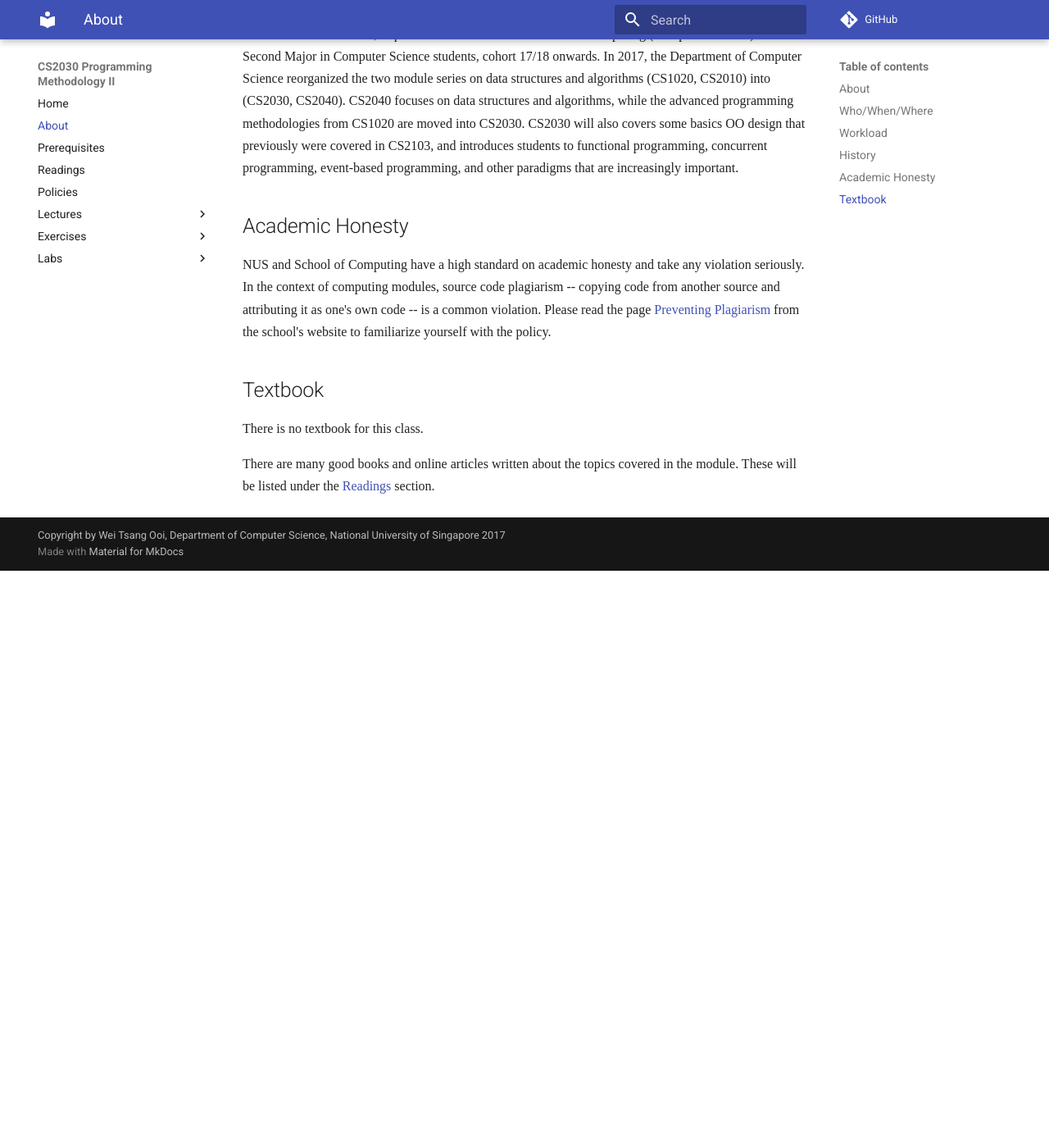
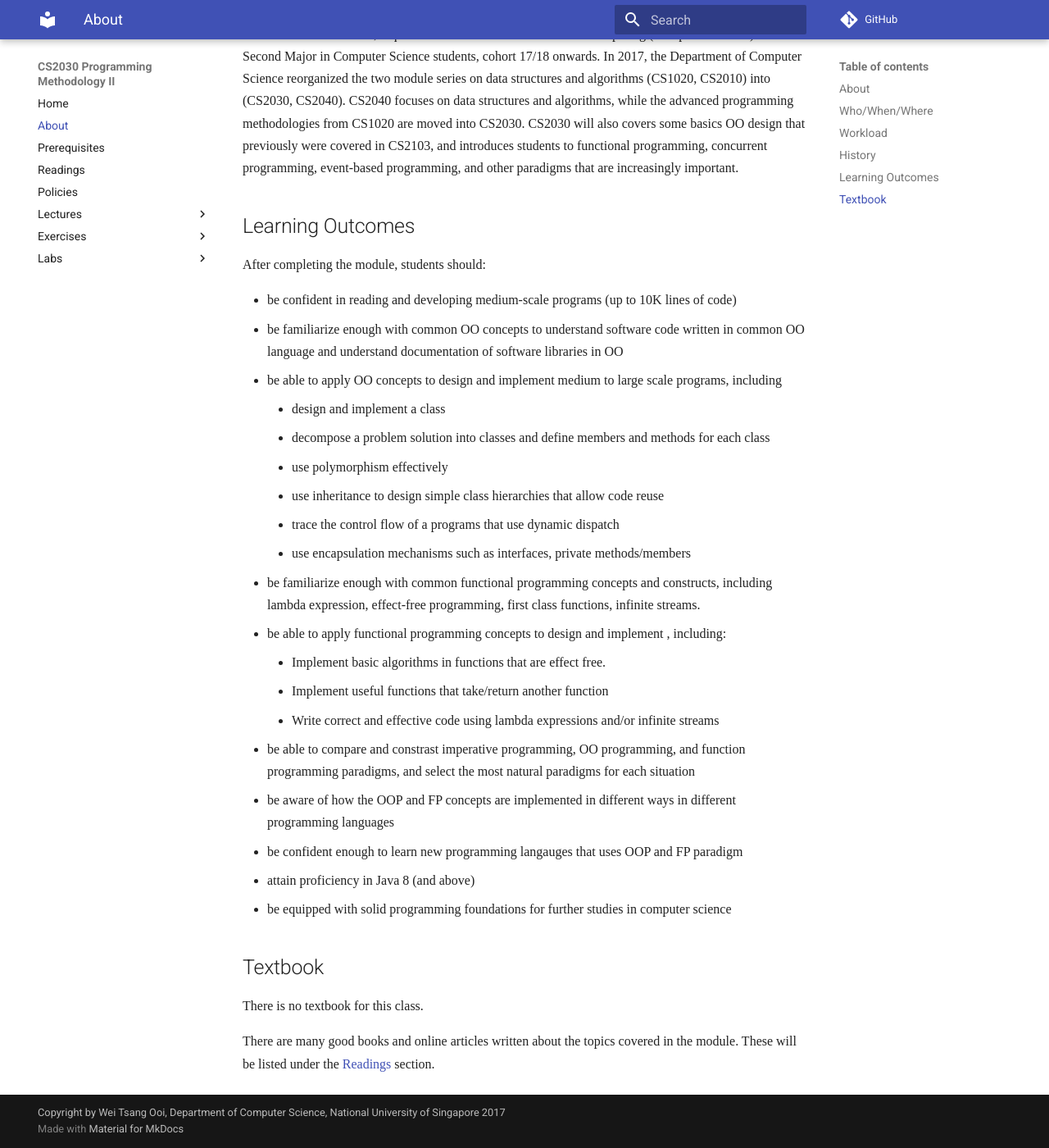
Before and after one commit to nus-cs2030/1718-s2, an MkDocs documentation site: the page built from docs/about.md, in a window 1280 px wide and 1400 px high, scrolled down 959 px. Shown: the whole window at 82% size. Built offline with MkDocs 1.6.1 and Material for MkDocs 9.7.7, drawn with Linux system fonts in a browser that asks for light colours; comment, search, counter and statistics services are not loaded; old or Windows-style settings are respelled for this version of MkDocs; before the commit the page ends 1655 px from its top, so only the background shows below that; some of the changed text lies outside the part shown.

Commit message:
Add learning outcomes; move plagiarism to policy

```diff
--- a/docs/about.md
+++ b/docs/about.md
@@ -5,13 +5,13 @@ This module is a follow up to CS1010.  It explores two modern programming paradi
 
 ## Who/When/Where
 
-* Lecture: 10am - 12noon, every Monday
-* Venue: LT19
-* Instructor: [Ooi Wei Tsang](http://www.comp.nus.edu.sg/~ooiwt)
-* Teaching Assistant: Kenneth Lu
-* Lab: Every Thursday (Week 3 - Week 13)
-* Midterm Test: October 2, 2017, Monday, 10am
-* Final Assessment: November 29, 2017, Wednesday, 9am.
+* *Lecture:* 10am - 12noon, every Monday
+* *Venue:* LT19
+* *Instructor:* [Ooi Wei Tsang](http://www.comp.nus.edu.sg/~ooiwt)
+* *Teaching Assistant:* Kenneth Lu
+* *Lab:* Every Thursday (Week 3 - Week 13)
+* *Midterm Test:* October 2, 2017, Monday, 10am
+* *Final Assessment:* November 29, 2017, Wednesday, 9am.
 
 ## Workload
 
@@ -21,9 +21,29 @@ Besides the 4-hour contact time for lecture and lab, students are expected to sp
 
 CS2030 is a new module, required for all students in Bachelor of Computing (Computer Science) and Second Major in Computer Science students, cohort 17/18 onwards.  In 2017, the Department of Computer Science reorganized the two module series on data structures and algorithms (CS1020, CS2010) into (CS2030, CS2040).  CS2040 focuses on data structures and algorithms, while the advanced programming methodologies from CS1020 are moved into CS2030.  CS2030 will also covers some basics OO design that previously were covered in CS2103, and introduces students to functional programming, concurrent programming, event-based programming, and other paradigms that are increasingly important.
 
-## Academic Honesty
+## Learning Outcomes
 
-NUS and School of Computing have a high standard on academic honesty and take any violation seriously.  In the context of computing modules, source code plagiarism -- copying code from another source and attributing it as one's own code -- is a common violation.   Please read the page [Preventing Plagiarism](http://www.comp.nus.edu.sg/cug/plagiarism) from the school's website to familiarize yourself with the policy.
+After completing the module, students should:
+
+- be confident in reading and developing medium-scale programs (up to 10K lines of code)
+- be familiarize enough with common OO concepts to understand software code written in common OO language and understand documentation of software libraries in OO
+- be able to apply OO concepts to design and implement medium to large scale  programs, including
+    - design and implement a class
+    - decompose a problem solution into classes and define members and methods for each class
+	- use polymorphism effectively
+	- use inheritance to design simple class hierarchies that allow code reuse
+	- trace the control flow of a programs that use dynamic dispatch
+	- use encapsulation mechanisms such as interfaces, private methods/members
+- be familiarize enough with common functional programming concepts and constructs, including lambda expression, effect-free programming, first class functions, infinite streams.
+- be able to apply functional programming concepts to design and implement , including:
+    - Implement basic algorithms in functions that are effect free.
+	- Implement useful functions that take/return another function
+	- Write correct and effective code using lambda expressions and/or infinite streams
+- be able to compare and constrast imperative programming, OO programming, and function programming paradigms, and select the most natural paradigms for each situation
+- be aware of how the OOP and FP concepts are implemented in different ways in different programming languages
+- be confident enough to learn new programming langauges that uses OOP and FP paradigm
+- attain proficiency in Java 8 (and above)
+- be equipped with solid programming foundations for further studies in computer science
 
 ## Textbook
 
```
